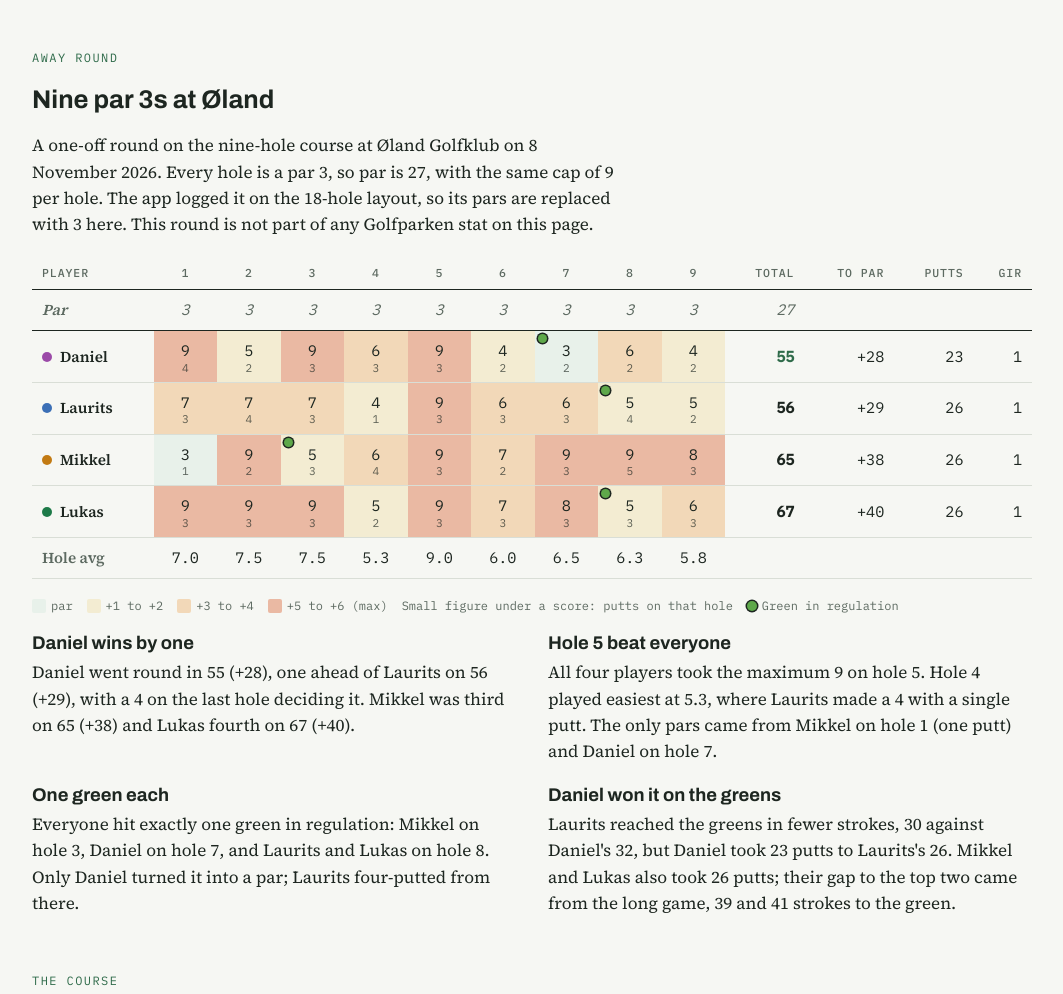
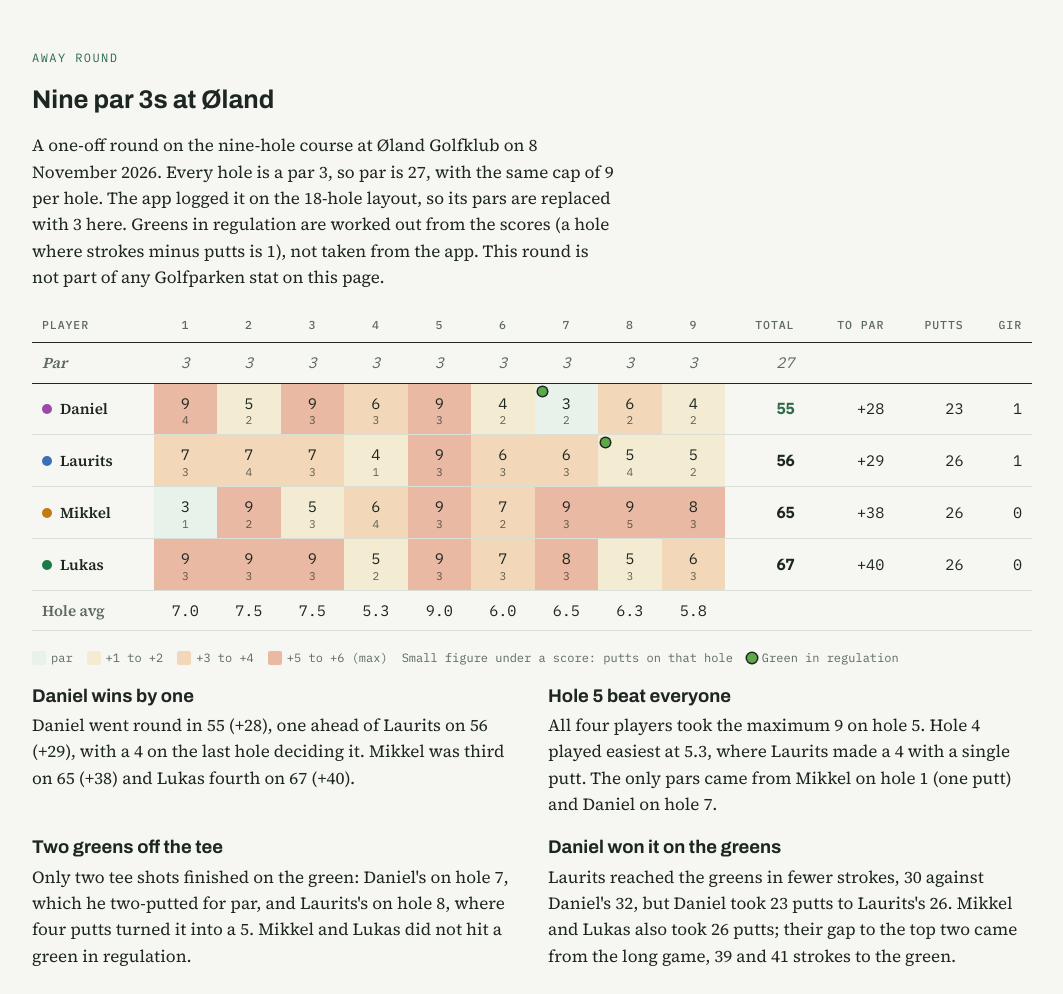
Before and after one commit to LukasKristensen/Golf, a plain HTML site: page index.html in a window 1280 px wide. Shown: the part 7560-8554 px from the top of the page, without its empty margins (108-1171 px from the left). Drawn offline with Linux system fonts and the light colour scheme.

Commit message:
Work out Øland greens in regulation from strokes and putts

```diff
--- a/data/oland.csv
+++ b/data/oland.csv
@@ -1,13 +1,9 @@
 Date,Course,Player,Metric,Hole_1,Hole_2,Hole_3,Hole_4,Hole_5,Hole_6,Hole_7,Hole_8,Hole_9,Total
 2026-11-08,Øland Golfklub,Daniel,Strokes,9,5,9,6,9,4,3,6,4,55
 2026-11-08,Øland Golfklub,Daniel,Putts,4,2,3,3,3,2,2,2,2,23
-2026-11-08,Øland Golfklub,Daniel,GIR,0,0,0,0,0,0,1,0,0,1
 2026-11-08,Øland Golfklub,Laurits,Strokes,7,7,7,4,9,6,6,5,5,56
 2026-11-08,Øland Golfklub,Laurits,Putts,3,4,3,1,3,3,3,4,2,26
-2026-11-08,Øland Golfklub,Laurits,GIR,0,0,0,0,0,0,0,1,0,1
 2026-11-08,Øland Golfklub,Mikkel,Strokes,3,9,5,6,9,7,9,9,8,65
 2026-11-08,Øland Golfklub,Mikkel,Putts,1,2,3,4,3,2,3,5,3,26
-2026-11-08,Øland Golfklub,Mikkel,GIR,0,0,1,0,0,0,0,0,0,1
 2026-11-08,Øland Golfklub,Lukas,Strokes,9,9,9,5,9,7,8,5,6,67
 2026-11-08,Øland Golfklub,Lukas,Putts,3,3,3,2,3,3,3,3,3,26
-2026-11-08,Øland Golfklub,Lukas,GIR,0,0,0,0,0,0,0,1,0,1
--- a/index.html
+++ b/index.html
@@ -129,13 +129,13 @@
   <section id="oland">
     <span class="eyebrow">Away round</span>
     <h2>Nine par 3s at Øland</h2>
-    <p>A one-off round on the nine-hole course at Øland Golfklub on <span id="olanddate">8 November 2026</span>. Every hole is a par 3, so par is 27, with the same cap of 9 per hole. The app logged it on the 18-hole layout, so its pars are replaced with 3 here. This round is not part of any Golfparken stat on this page.</p>
+    <p>A one-off round on the nine-hole course at Øland Golfklub on <span id="olanddate">8 November 2026</span>. Every hole is a par 3, so par is 27, with the same cap of 9 per hole. The app logged it on the 18-hole layout, so its pars are replaced with 3 here. Greens in regulation are worked out from the scores (a hole where strokes minus putts is 1), not taken from the app. This round is not part of any Golfparken stat on this page.</p>
     <div class="scroll"><table id="olandcard"></table></div>
     <div class="key" id="olandkey"></div>
     <div class="notes">
       <div><h4>Daniel wins by one</h4><p>Daniel went round in 55 (+28), one ahead of Laurits on 56 (+29), with a 4 on the last hole deciding it. Mikkel was third on 65 (+38) and Lukas fourth on 67 (+40).</p></div>
       <div><h4>Hole 5 beat everyone</h4><p>All four players took the maximum 9 on hole 5. Hole 4 played easiest at 5.3, where Laurits made a 4 with a single putt. The only pars came from Mikkel on hole 1 (one putt) and Daniel on hole 7.</p></div>
-      <div><h4>One green each</h4><p>Everyone hit exactly one green in regulation: Mikkel on hole 3, Daniel on hole 7, and Laurits and Lukas on hole 8. Only Daniel turned it into a par; Laurits four-putted from there.</p></div>
+      <div><h4>Two greens off the tee</h4><p>Only two tee shots finished on the green: Daniel's on hole 7, which he two-putted for par, and Laurits's on hole 8, where four putts turned it into a 5. Mikkel and Lukas did not hit a green in regulation.</p></div>
       <div><h4>Daniel won it on the greens</h4><p>Laurits reached the greens in fewer strokes, 30 against Daniel's 32, but Daniel took 23 putts to Laurits's 26. Mikkel and Lukas also took 26 putts; their gap to the top two came from the long game, 39 and 41 strokes to the green.</p></div>
     </div>
   </section>
--- a/js/away.js
+++ b/js/away.js
@@ -25,7 +25,11 @@
   const head = `<thead><tr><th>Player</th>${avg.map((_, i) => `<th class="h">${i + 1}</th>`).join("")}<th>Total</th><th>To par</th><th>Putts</th><th>GIR</th></tr></thead>`;
   const parRow = `<tr class="par"><td>Par</td>${avg.map(() => `<td class="h">${PAR}</td>`).join("")}<td>${AWAY_PAR}</td><td></td><td></td><td></td></tr>`;
   const body = strokes.map(r => {
-    const pt = of("Putts", r.p), gir = of("GIR", r.p), n = played(r);
+    const pt = of("Putts", r.p), n = played(r);
+    // Green in regulation on a par 3 means on the green off the tee: strokes minus putts is exactly 1.
+    // Worked out here rather than taken from the app, whose GIR ticks did not match its own scores.
+    const gir = pt && { h: r.h.map((v, i) => v !== null && pt.h[i] !== null && v - pt.h[i] === PAR - 2 ? 1 : 0) };
+    if (gir) gir.total = gir.h.reduce((a, b) => a + b, 0);
     const cells = r.h.map((v, i) => v === null
       ? `<td class="h muted" title="No score on hole ${i + 1}">-</td>`
       : `<td class="h" style="background:${heat(v)}">${v}${pt && pt.h[i] !== null ? `<small>${pt.h[i]}</small>` : ""}${gir && gir.h[i] ? `<i class="gir-mark" title="Green in regulation"></i>` : ""}</td>`).join("");
```
